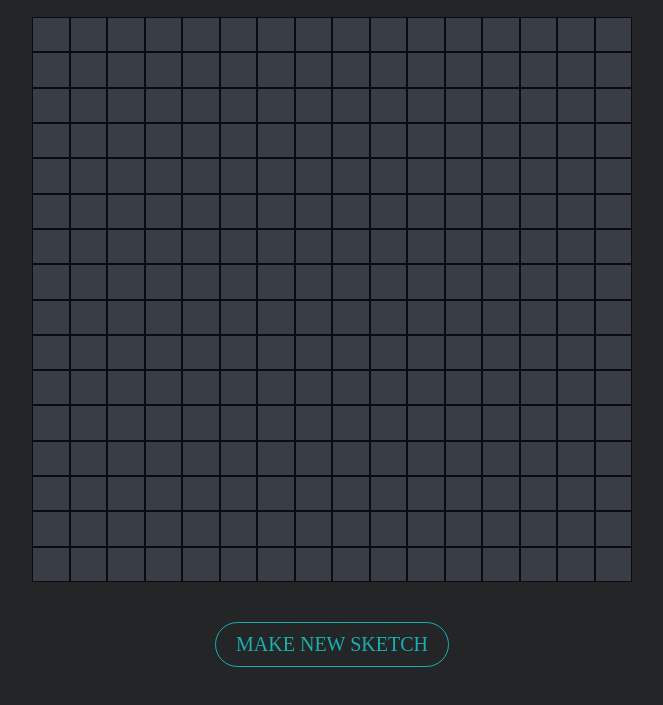
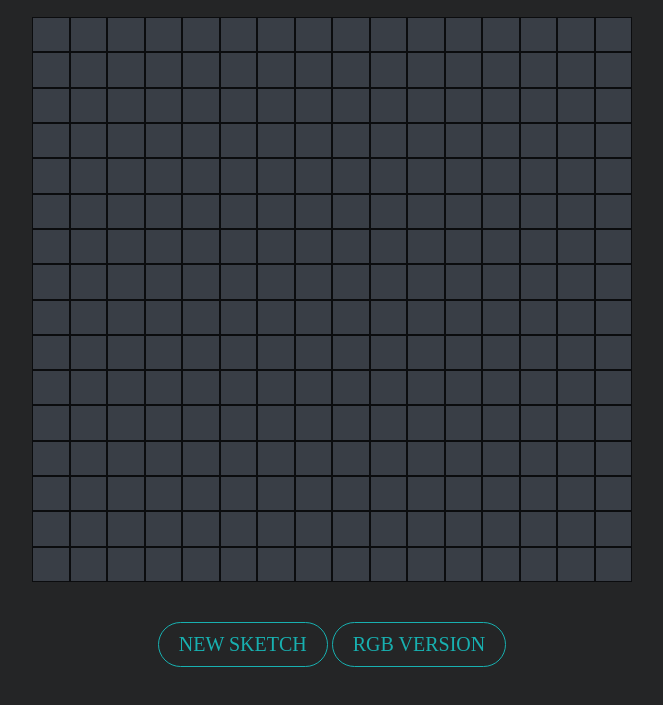
Before and after one commit to VanQuishi/Etch-A-Sketch, a plain HTML site: page index.html in a window 1280 px wide. Shown: the part 93-798 px from the top of the page, without its empty margins (308-971 px from the left). Drawn offline with Linux system fonts and the light colour scheme.

Commit message:
Update index.html
Add RGB button

```diff
--- a/index.html
+++ b/index.html
@@ -16,7 +16,8 @@
         <div class="container"></div>
 
         <div class="button">
-            <button class="btn">MAKE NEW SKETCH</button>
+            <button class="btn btn-1">NEW SKETCH</button>
+            <button class="btn btn-2">RGB VERSION</button>
         </div>
 
     </div>
```
